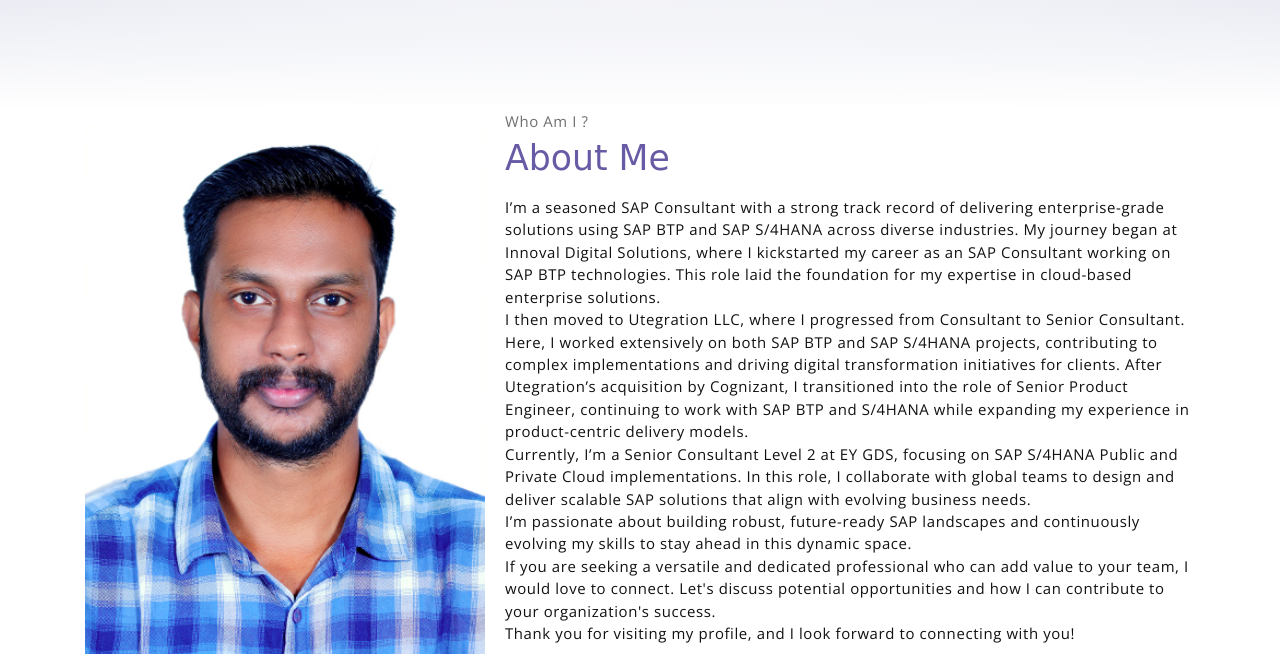
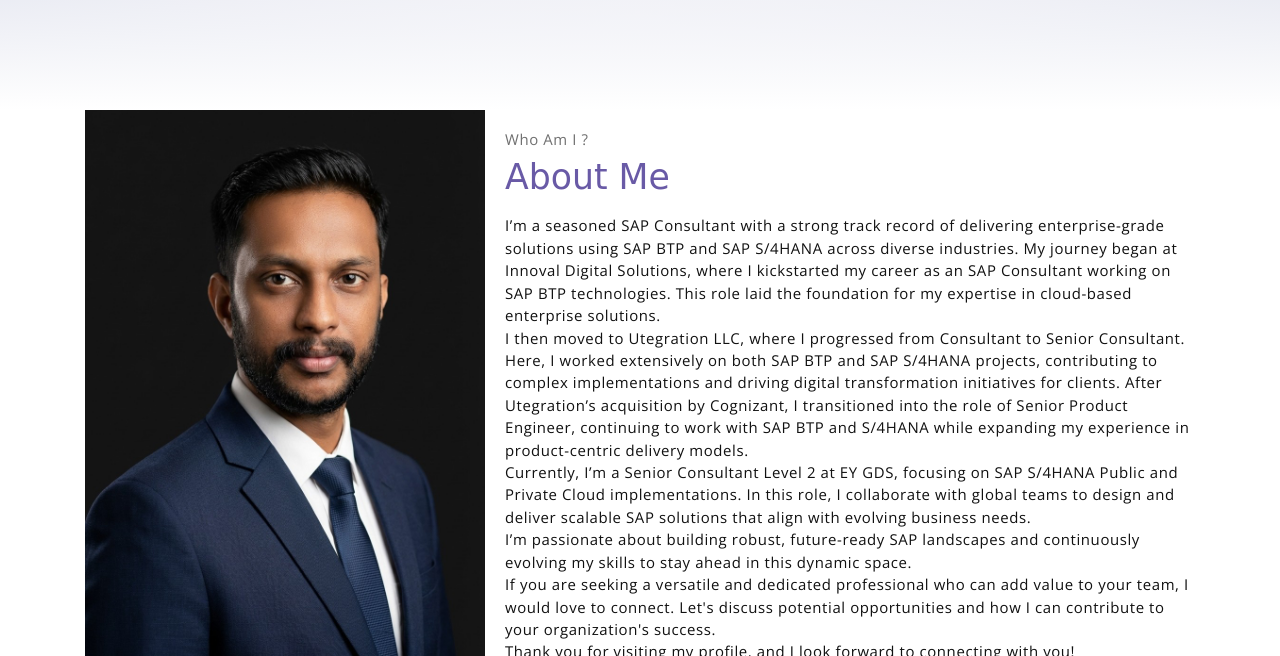
Before and after one commit to Vinu-Kurian/index, a plain HTML site: page index.html in a window 1280 px wide. Shown: the part 690-1346 px from the top of the page. Drawn offline with nearby package versions, Linux system fonts and the light colour scheme; a web font is replaced by a local one.

Commit message:
Update index.html

```diff
--- a/index.html
+++ b/index.html
@@ -77,7 +77,7 @@
             <!-- about wrapper -->
             <div class="about">
                 <div class="about-img-holder">
-                    <img src="assets/imgs/10210.jpg" class="about-img"
+                    <img src="assets/imgs/vinu.jpg" class="about-img"
                         alt="Download free bootstrap 4 landing page, free boootstrap 4 templates, Download free bootstrap 4.1 landing page, free boootstrap 4.1.1 templates, meyawo Landing page">
                 </div>
                 <div class="about-caption">
```
